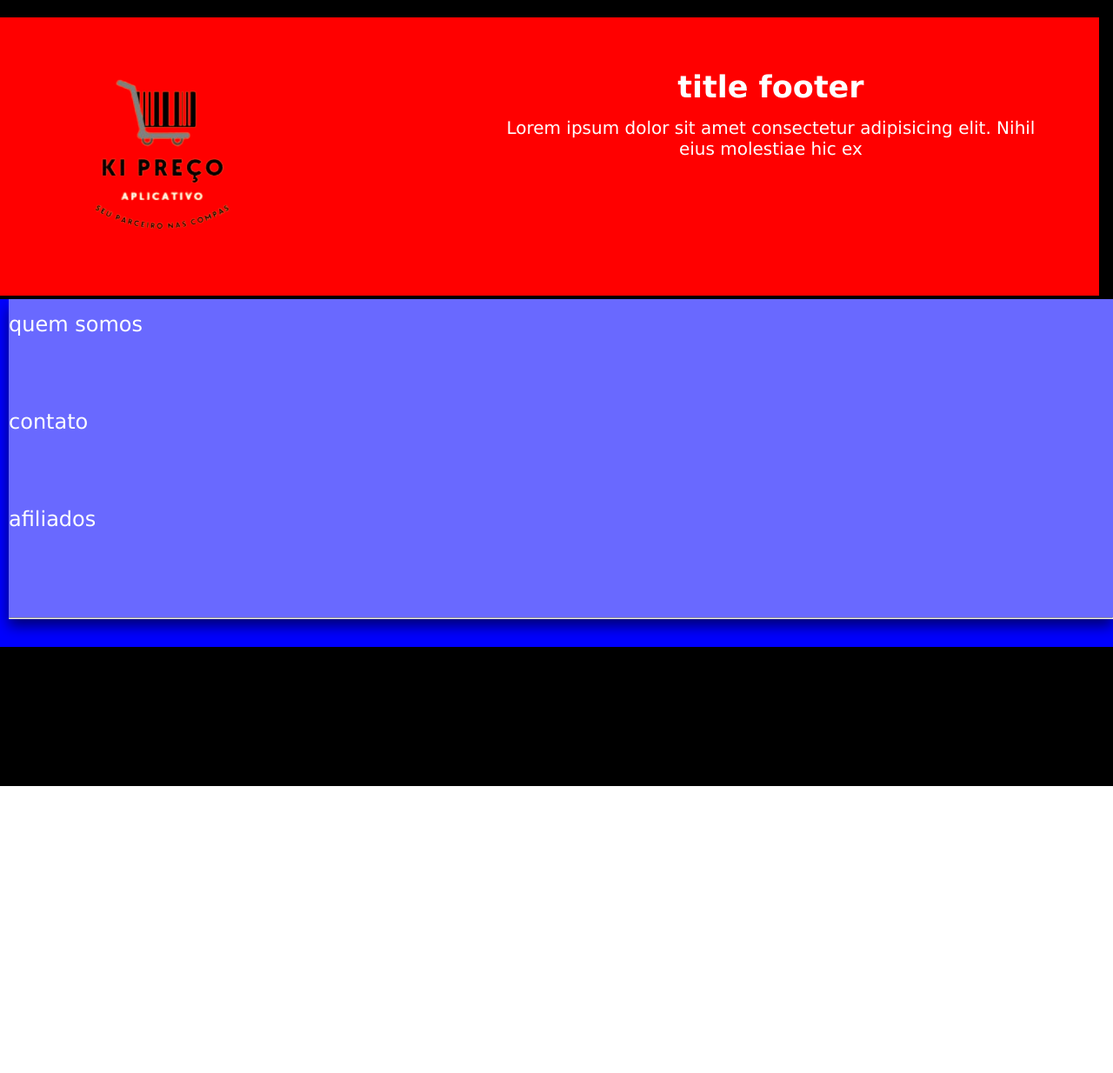
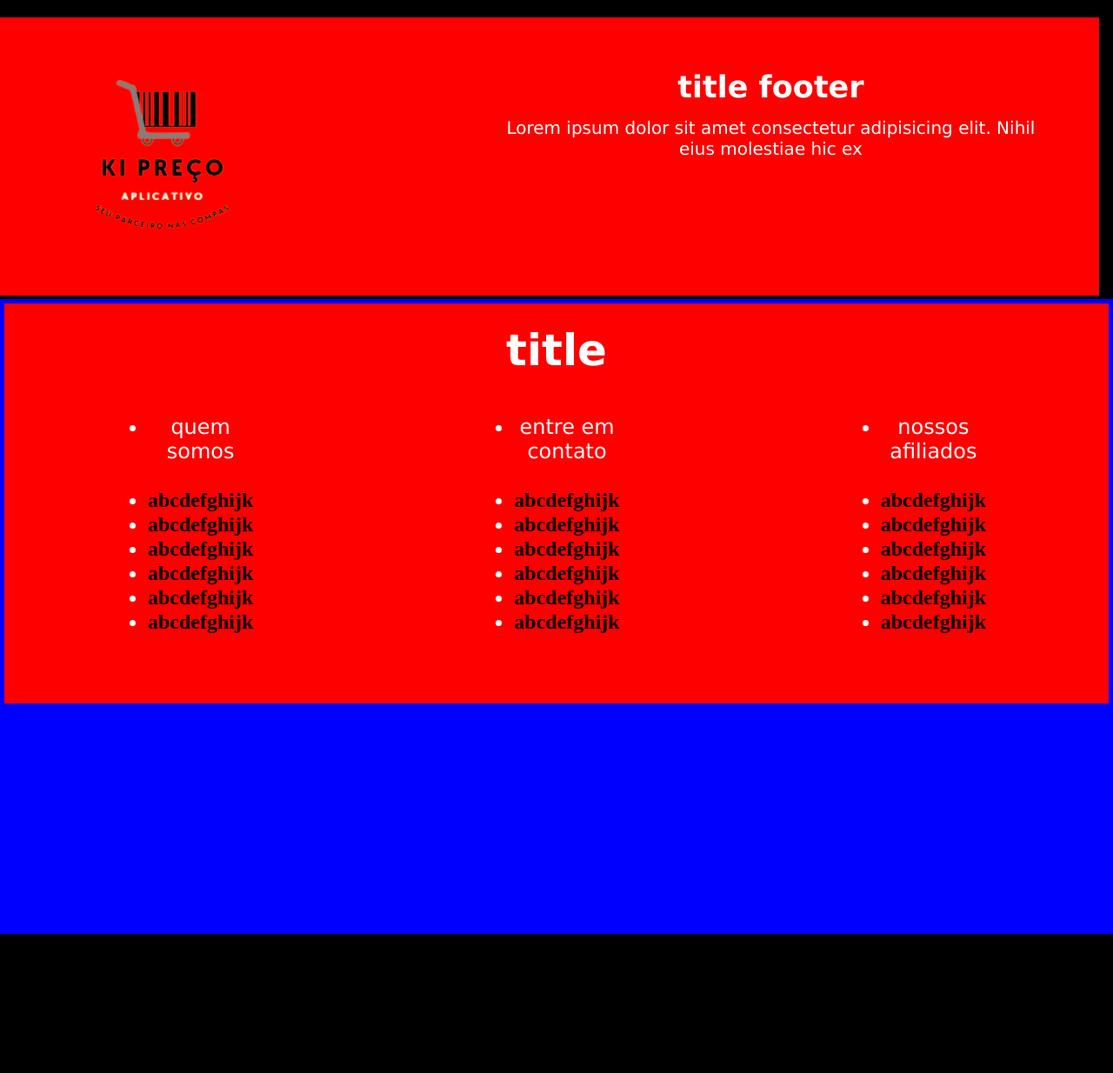
Before and after one commit to MattAlexandre/projeto-tcc, a PHP site: page / in a window 1280 px wide. Shown: the part 4065-5299 px from the top of the page at 87% size. Before the commit the page ends 4969 px from the top, so only its background shows below. Run offline with PHP 8.4, Linux system fonts and the light colour scheme.

Commit message:
atualização-body-footer

```diff
--- a/estilo/index.css
+++ b/estilo/index.css
@@ -21,6 +21,7 @@
     --cor6:none;
 }
 
+/*style cabeçalho*/
 
 /*seletor cabeçalho*/
 header{
@@ -76,6 +77,10 @@ nav > a:hover{
     padding: 15px;
     box-shadow: 5px 5px 15px rgba(0, 0, 0, 0.438);
 }
+
+
+
+/*style body*/
 
 section{
     line-height: 2em;
@@ -214,6 +219,9 @@ img{
     padding: 35px;
     border-radius: 0px 0px 25px 25px;
 }
+
+
+/* style rodapé */
 footer{
     background-color: var(--cor1);
     color: var(--cor2);
@@ -261,9 +269,60 @@ section#topo_f01{
 
 .body_footer{
     background-color: blue;
-    height: 50vh;
+    height: 90vh;
 }
 
 #body_f{
+    padding: 5px;
+}
 
+aside.box_footer{
+    height: 25vh;
+    padding: 15px;
+    background-color: red;
 }
+
+aside.box_footer > h5{
+    font-size: 50px;
+    font-family: var(--font1);
+    font-weight: bold;
+    text-align: center;
+    margin-top: 10px;
+}
+
+#box_f01{
+    color: none;
+}
+
+nav.nav_f{
+    display: inline-flex;
+}
+
+#nav_f01{
+    background-color: rgba(0, 0, 0, 0);
+    padding: 0px;
+    box-shadow: 0px 0px 0px rgba(0, 0, 0, 0);
+    align-items: center;
+}
+
+
+ul.list_footer{
+    margin: 25px 130px;
+    padding: 20px;
+    text-align: center;
+}
+
+li > a{
+    font: normal bold 1em var(--cor1);
+    text-decoration: none;
+    color: black;
+}
+li > a:hover{
+    background-color: black;
+    color: white;
+    text-align: underline;
+    box-shadow: 0px 0px 5px white;
+    border-radius: 20px;
+    padding: 5px;
+    margin: 5px;
+}
--- a/index.html
+++ b/index.html
@@ -165,39 +165,60 @@
 
             <aside class="box_footer" id="box_f01">
 
+                <h5> title </h5>
+
 
                 <nav class="nav_f" id="nav_f01">
 
-                    <ul>
-                        <li> quem somos </li>
-                        <li><a href=""> </a></li>
-                        <li><a href=""> </a></li>
-                        <li><a href=""> </a></li>
+
+
+                    <ul  class="list_footer" >
+                        <li> quem somos </li><br>
+                        <li><a href=""> abcdefghijk </a></li>
+                        <li><a href=""> abcdefghijk </a></li>
+                        <li><a href=""> abcdefghijk </a></li>
+                        <li><a href=""> abcdefghijk </a></li>
+                        <li><a href=""> abcdefghijk </a></li>
+                        <li><a href=""> abcdefghijk </a></li>
                     </ul>
 
-                    <ul>
-                        <li> contato </li>
-                        <li><a href=""> </a></li>
-                        <li><a href=""> </a></li>
-                        <li><a href=""> </a></li>
+
+                    <ul class="list_footer">
+                        <li> entre em contato </li> <br>
+                        <li><a href=""> abcdefghijk </a></li>
+                        <li><a href=""> abcdefghijk </a></li>
+                        <li><a href=""> abcdefghijk </a></li>
+                        <li><a href=""> abcdefghijk </a></li>
+                        <li><a href=""> abcdefghijk </a></li>
+                        <li><a href=""> abcdefghijk </a></li>
                     </ul>
 
-                    <ul>
-                        <li> afiliados </li>
-                        <li><a href=""> </a></li>
-                        <li><a href=""> </a></li>
-                        <li><a href=""> </a></li>
+                    <ul class="list_footer">
+                        <li> nossos afiliados </li><br>
+                        <li><a href=""> abcdefghijk </a></li>
+                        <li><a href=""> abcdefghijk </a></li>
+                        <li><a href=""> abcdefghijk </a></li>
+                        <li><a href=""> abcdefghijk </a></li>
+                        <li><a href=""> abcdefghijk </a></li>
+                        <li><a href=""> abcdefghijk </a></li>
                     </ul>
 
                 </nav>
 
-                <hr>
+
+                <br><br><hr>
                 <!--
-                <ul>
-                    <li> <img class="photo_f01" src="./imagens/img-03.jpeg" alt="imagem"></li>
-                    <li> <img class="photo_f02" src="./imagens/img-04.jpeg" alt="imagem"></li>
-                    <li> <img class="photo_f03" src="./imagens/img-05.jpeg" alt="imagem"></li>
-                </ul>-->
+                <nav>
+
+
+                    <ul>
+                        <li> <img class="photo_f01" src="./imagens/img-03.jpeg" alt="imagem"></li>
+                        <li> <img class="photo_f02" src="./imagens/img-04.jpeg" alt="imagem"></li>
+                        <li> <img class="photo_f03" src="./imagens/img-05.jpeg" alt="imagem"></li>
+                    </ul>
+
+
+                </nav>-->
 
             </aside>
 
```
